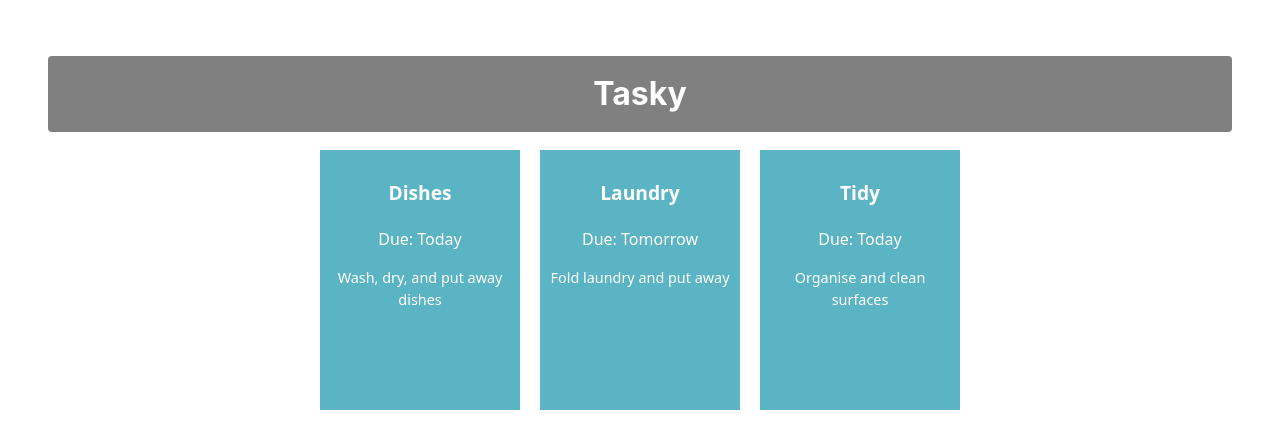
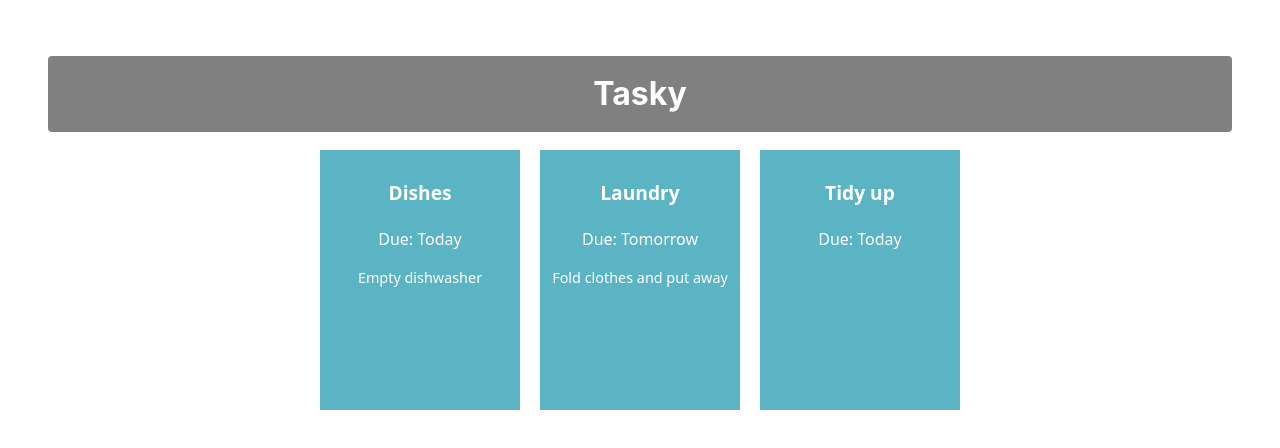
Before and after one commit to FinnClewes/react-basics-labs, a React (Vite) app in the folder tasky/: page / in a window 1280 px wide. Shown: the top 448 px of the page. Built offline with nearby package versions, Linux system fonts and the light colour scheme.

Commit message:
Added task state

```diff
--- a/tasky/src/App.jsx
+++ b/tasky/src/App.jsx
@@ -1,15 +1,25 @@
 import './App.css';
 import Task from './components/Task';
+import React, { useState } from 'react';
 
 function App() {
+
+  const [ taskState, setTaskState ] = useState({
+    tasks: [
+      { title: "Dishes", description: "Empty dishwasher", deadline: "Today" },
+      { title: "Laundry", description: "Fold clothes and put away", deadline: "Tomorrow"},
+      { title: "Tidy up", deadline: "Today" }
+    ]
+  });
+
   return (
     <div className="container">
       <h1>Tasky</h1>
-      <Task title="Dishes" deadline="Today" description="Wash, dry, and put away dishes"/>
+      <Task title={taskState.tasks[0].title} deadline={taskState.tasks[0].deadline} description={taskState.tasks[0].description}/>
 
-      <Task title="Laundry" deadline="Tomorrow" description="Fold laundry and put away"/>
+      <Task title={taskState.tasks[1].title} deadline={taskState.tasks[1].deadline} description={taskState.tasks[1].description}/>
 
-      <Task title="Tidy" deadline="Today" description="Organise and clean surfaces"/>
+      <Task title={taskState.tasks[2].title} deadline={taskState.tasks[2].deadline} description={taskState.tasks[2].description} />
     </div>
   );
 }
```
